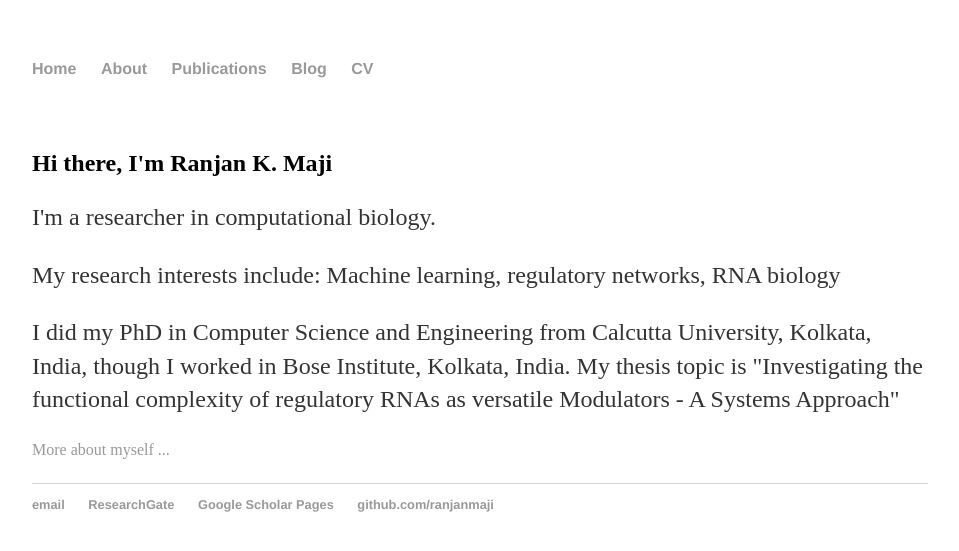
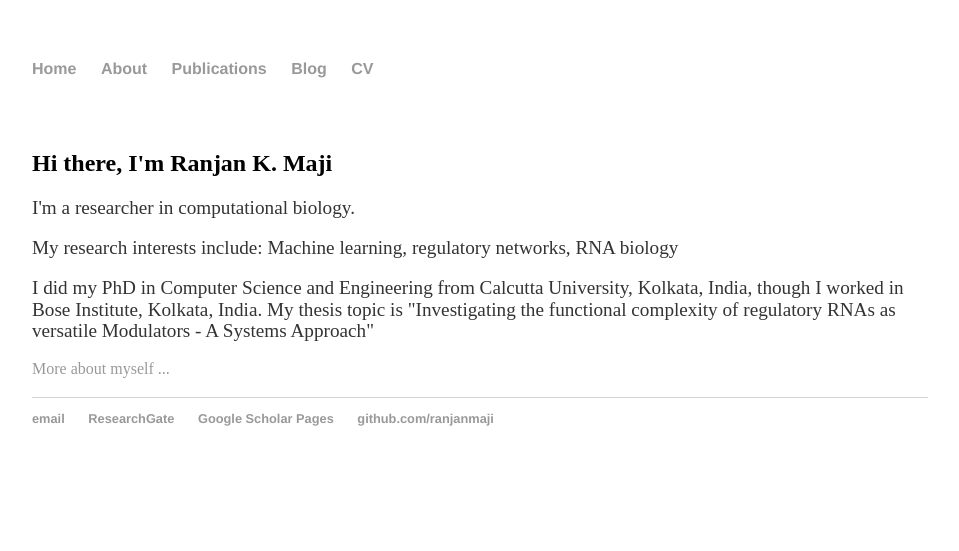
Before and after one commit to ranjanmaji/just-a-site, a Jekyll site: the page built from index.html, in a window 1280 px wide. Shown: the top 551 px of the page, without its empty margins (160-1119 px from the left). Built offline with Jekyll 4.4.1, drawn with Linux system fonts in a browser that asks for light colours.

Commit message:
Update main.css

```diff
--- a/css/main.css
+++ b/css/main.css
@@ -24,8 +24,8 @@ h1 {
     font-family:'Helvetica', 'Arial', 'Sans-Serif';
 }
 p {
-    font-size: 1.5em;
-    line-height: 1.4em;
+    font-size: 1.2em;
+    line-height: 1.1em;
     color: #333;
 }
 footer {
```
